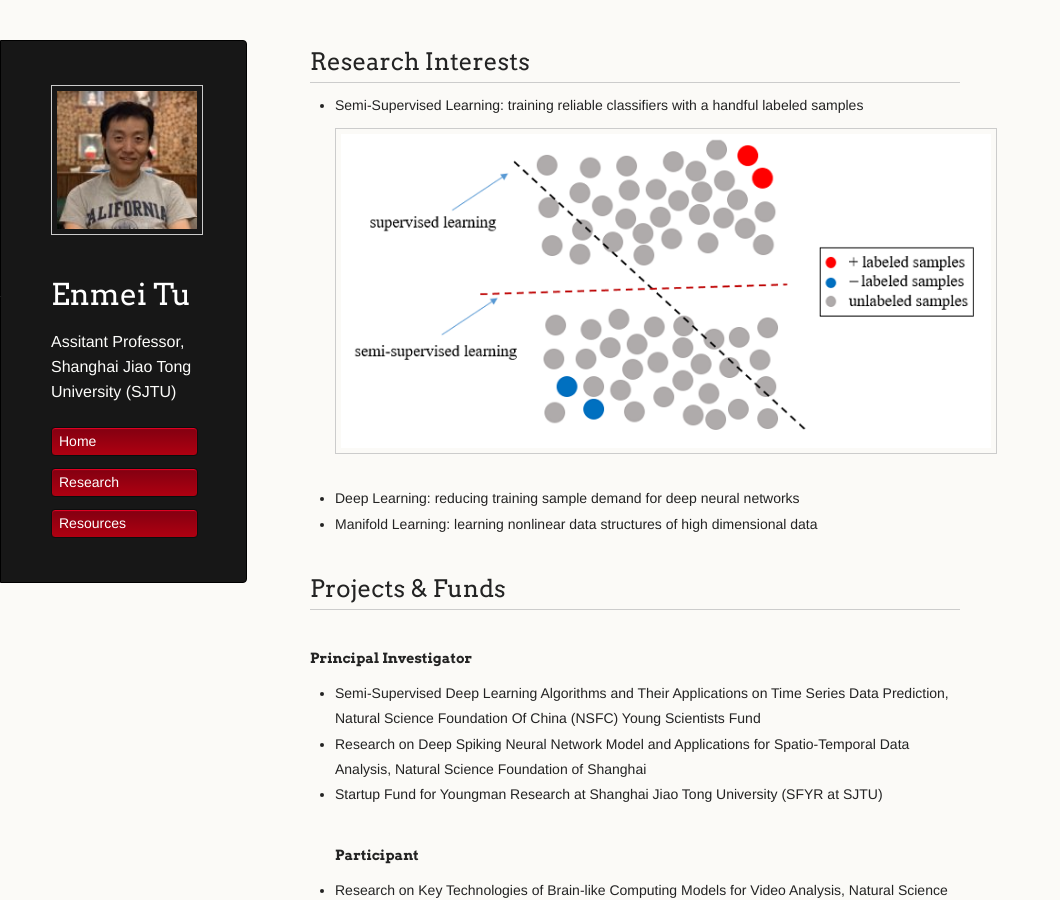
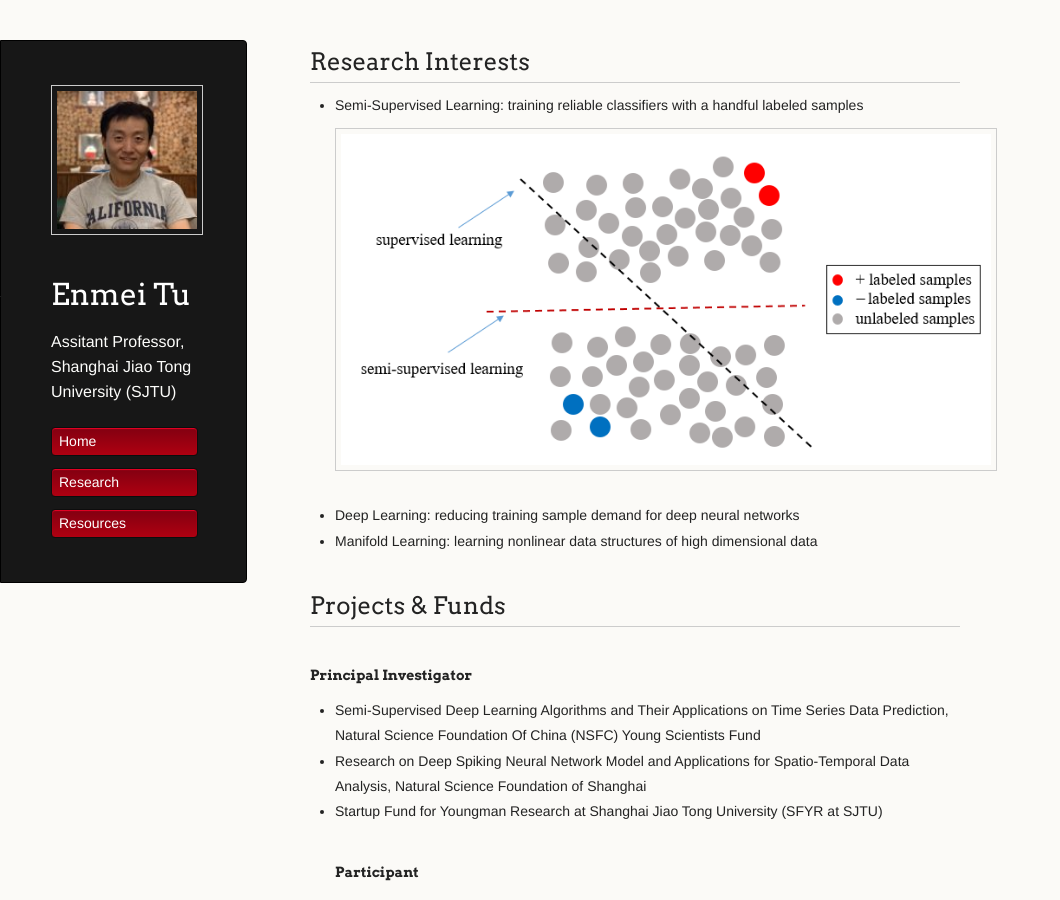
Before and after one commit to hellotem/enmeitu.github.io, a Jekyll site: the page built from research/index.md, in a window 1280 px wide and 900 px high. Shown: the whole window, without its empty margins (0-1060 px from the left). Built offline with Jekyll 4.4.1, drawn with Linux system fonts in a browser that asks for light colours; our own code applies the rules of GitHub Pages for plain Markdown files.

Commit message:
Update index.md

```diff
--- a/research/index.md
+++ b/research/index.md
@@ -1,6 +1,6 @@
 ## Research Interests
 * Semi-Supervised Learning: training reliable classifiers with a handful labeled samples
-<img src="ssl4.png"
+<img src="ssl5.png"
      alt="Markdown Monster icon"
      style="float: left; margin-right: 10px;" />
 * Deep Learning: reducing training sample demand for deep neural networks
```
